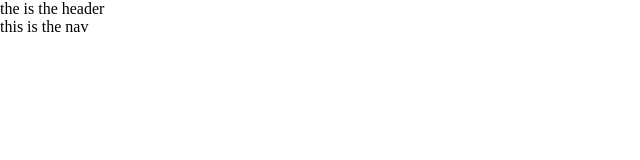
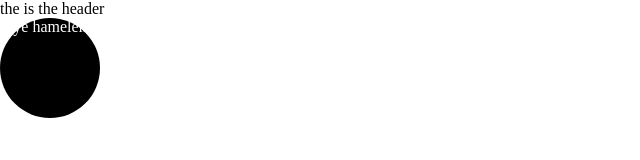
Before and after one commit to noshya/gitStaffProj, a plain HTML site: page team4/index.html in a window 1280 px wide. Shown: the whole page, without its empty margins (0-640 px from the left). Drawn offline with Linux system fonts and the light colour scheme.

Commit message:
roye add

```diff
--- a/team4/index.html
+++ b/team4/index.html
@@ -14,7 +14,7 @@
         the is the header
     </header>
 
-    <nav>this is the nav</nav>
+    <nav><div class="roye">roye hameleh</div></nav>
 </body>
 
 </html>
--- a/team4/style.css
+++ b/team4/style.css
@@ -6,3 +6,12 @@
 header {}
 
 nav {}
+
+.roye {
+    background-color: black;
+    color: white;
+    width: 100px;
+    height: 100px;
+    border-radius: 50%;
+
+}
```
